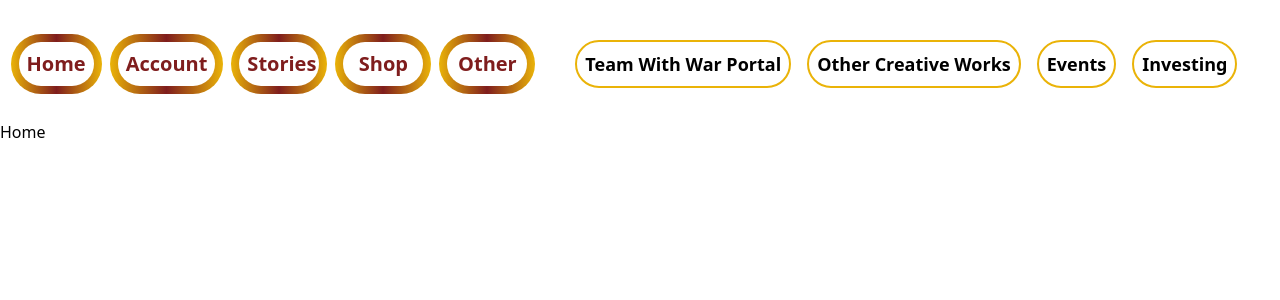
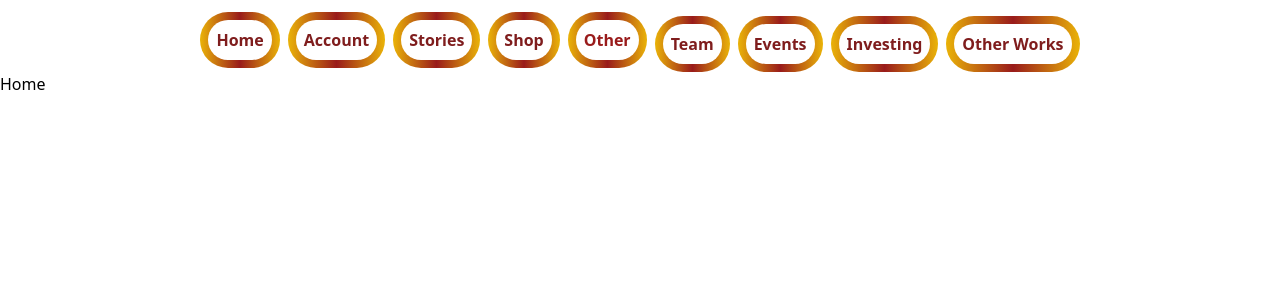
Before and after one commit to GithubWarPortal/GithubWarPortal, a React (Vite) app in the folder WarPortal/: page / in a window 1280 px wide. Both pictures are taken after a click on the button "Other". Shown: the top 300 px of the page. Built offline with nearby package versions, Linux system fonts and the light colour scheme.

Commit message:
final draft of css for navbar

```diff
--- a/WarPortal/src/components/Navbar.jsx
+++ b/WarPortal/src/components/Navbar.jsx
@@ -8,44 +8,44 @@ export default function Navbar() {
     setOpen(!open);
   };
   return (
-    <div class="">
+    <div class="dark:bg-gray-900 dark:text-white h-1/6">
       <nav>
-        <ul class="flex flex-wrap mt-2 gap-2 justify-center hover: text-center place-items-center">
+        <ul class="flex flex-wrap mt-2 gap-2 justify-center text-center place-items-center font-sans">
           <li>
-            <button class=" w-1/7 bg-gradient-to-r hover:bg-gradient-to-t hover:from-yellow-500 hover:via-red-900  hover:to-yellow-500 from-yellow-500 via-red-900 p-2 to-yellow-500  rounded-full font-bold hover: text-center">
+            <button class="w-1/7 bg-gradient-to-r  hover:bg-gradient-to-t hover:from-yellow-500 hover:via-red-800  hover:to-yellow-500 from-yellow-500 via-red-800 p-2 to-yellow-500  rounded-full font-bold hover: text-center">
               <span class="w-1/7 p-2 block hover: text-red-900 rounded-full bg-white">
                 {" "}
-                <Link class="hover: text-xl" to="/Home">
+                <Link class="focus:text-red-800 focus:ring focus:ring-red-900" to="/Home">
                   Home
                 </Link>{" "}
               </span>
             </button>
           </li>
           <li>
-            <button class="w-1/7 bg-gradient-to-r hover:bg-gradient-to-t hover:from-yellow-500 hover:via-red-900  hover:to-yellow-500 from-yellow-500 via-red-900 p-2 to-yellow-500  rounded-full font-bold hover: text-center">
+            <button class="w-1/7 bg-gradient-to-r  hover:bg-gradient-to-t hover:from-yellow-500 hover:via-red-800  hover:to-yellow-500 from-yellow-500 via-red-800 p-2 to-yellow-500  rounded-full font-bold hover: text-center">
               <span class="w-1/7 block rounded-full hover: text-red-900  p-2 bg-white">
                 {" "}
-                <Link class="hover: text-xl" to="/Account">
+                <Link class="" to="/Account">
                   Account
                 </Link>{" "}
               </span>
             </button>
           </li>
           <li>
-            <button class=" w-1/7 bg-gradient-to-r hover:bg-gradient-to-t hover:from-yellow-500 hover:via-red-900  hover:to-yellow-500 from-yellow-500 via-red-900 p-2 to-yellow-500  rounded-full font-bold hover: text-center">
-              <span class="w-20 block hover: text-red-900 rounded-full p-2 bg-white">
+            <button class="w-1/7 bg-gradient-to-r  hover:bg-gradient-to-t hover:from-yellow-500 hover:via-red-800  hover:to-yellow-500 from-yellow-500 via-red-800 p-2 to-yellow-500  rounded-full font-bold hover: text-center">
+              <span class="w-1/7 block hover: text-red-900 rounded-full p-2 bg-white">
                 {" "}
-                <Link class="hover: text-xl" to="/StoryArcs">
+                <Link class="" to="/StoryArcs">
                   Stories
                 </Link>{" "}
               </span>
             </button>
           </li>
           <li>
-            <button class="w-1/7 bg-gradient-to-r hover:bg-gradient-to-t hover:from-yellow-500 hover:via-red-900  hover:to-yellow-500 from-yellow-500 via-red-900 p-2 to-yellow-500  rounded-full font-bold hover: text-center">
-              <span class="w-20 block hover: text-red-900 p-2 rounded-full bg-white">
+            <button class="w-1/7 bg-gradient-to-r  hover:bg-gradient-to-t hover:from-yellow-500 hover:via-red-800  hover:to-yellow-500 from-yellow-500 via-red-800 p-2 to-yellow-500  rounded-full font-bold hover: text-center">
+              <span class="w-1/7 block hover: text-red-900 p-2 rounded-full bg-white">
                 {" "}
-                <Link class="hover: text-xl" to="/Shop">
+                <Link class="" to="/Shop">
                   Shop
                 </Link>{" "}
               </span>
@@ -53,11 +53,11 @@ export default function Navbar() {
           </li>
 
           <button
-            class="  w-1/7 bg-gradient-to-r hover:bg-gradient-to-t hover:from-yellow-500 hover:via-red-900  hover:to-yellow-500 from-yellow-500 via-red-900 p-2 to-yellow-500  rounded-full font-bold hover: text-centerr"
+            class="w-1/7 bg-gradient-to-r hover:bg-gradient-to-t hover:from-yellow-500 hover:via-red-800  hover:to-yellow-500 from-yellow-500 via-red-800 p-2 to-yellow-500  rounded-full font-bold hover: text-center"
             onClick={handleOpen}
           >
             {" "}
-            <span class=" hover: text-red-900 hover: text-xl p-2 w-20 block rounded-full bg-white">
+            <span class=" hover: text-red-800 hover:  p-2 w-1/7 block rounded-full bg-white">
               {" "}
               Other
             </span>
@@ -65,19 +65,47 @@ export default function Navbar() {
           {open ? (
             <div>
               <nav>
-                <ul class="  text-lg flex flex-wrap p-6 space-between">
-                  <li class=" border-yellow-500 m-2 hover:text-white w-30 hover:bg-gradient-to-t  hover:from-yellow-500 hover:via-red-900  hover:to-yellow-500 p-2 rounded-full font-bold  hover:text-center border-double border-2 ">
-                    <Link to="/Team">Team With War Portal</Link>
+                <ul class="flex flex-wrap mt-2 gap-2 justify-center hover: text-center place-items-center">
+                  <li>
+                    <button class="w-1/7 bg-gradient-to-r  hover:bg-gradient-to-t hover:from-yellow-500 hover:via-red-800  hover:to-yellow-500 from-yellow-500 via-red-800 p-2 to-yellow-500  rounded-full font-bold hover: text-center">
+                      <span class="w-1/7 block hover: text-red-900 p-2 rounded-full bg-white">
+                        {" "}
+                        <Link class="" to="/Team">
+                          Team
+                        </Link>{" "}
+                      </span>
+                    </button>
                   </li>
 
-                  <li class=" border-yellow-500 m-2  hover:text-white w-30 hover:bg-gradient-to-t  hover:from-yellow-500 hover:via-red-900  hover:to-yellow-500 p-2 rounded-full font-bold  hover:text-center border-double border-2 ">
-                    <Link to="/OtherCreativeWorks">Other Creative Works</Link>
+                  <li>
+                    <button class="w-1/7 bg-gradient-to-r  hover:bg-gradient-to-t hover:from-yellow-500 hover:via-red-800  hover:to-yellow-500 from-yellow-500 via-red-800 p-2 to-yellow-500  rounded-full font-bold hover: text-center">
+                      <span class="w-1/7 block hover: text-red-900 p-2 rounded-full bg-white">
+                        {" "}
+                        <Link class="" to="/Events">
+                          Events
+                        </Link>{" "}
+                      </span>
+                    </button>
                   </li>
-                  <li class=" border-yellow-500  m-2  hover:text-white w-30 hover:bg-gradient-to-t  hover:from-yellow-500 hover:via-red-900  hover:to-yellow-500 p-2 rounded-full font-bold  hover:text-center border-double border-2 ">
-                    <Link to="/Events">Events</Link>
+                  <li>
+                    <button class="w-1/7 bg-gradient-to-r  hover:bg-gradient-to-t hover:from-yellow-500 hover:via-red-800  hover:to-yellow-500 from-yellow-500 via-red-800 p-2 to-yellow-500  rounded-full font-bold hover: text-center">
+                      <span class="w-1/7 block hover: text-red-900 p-2 rounded-full bg-white">
+                        {" "}
+                        <Link class="" to="/Investing">
+                          Investing
+                        </Link>{" "}
+                      </span>
+                    </button>
                   </li>
-                  <li class=" border-yellow-500 m-2  hover:text-white w-30 hover:bg-gradient-to-t  hover:from-yellow-500 hover:via-red-900  hover:to-yellow-500 p-2 rounded-full font-bold  hover:text-center border-double border-2 ">
-                    <Link to="/Investing">Investing</Link>
+                  <li>
+                    <button class="w-1/7 bg-gradient-to-r  hover:bg-gradient-to-t hover:from-yellow-500 hover:via-red-800  hover:to-yellow-500 from-yellow-500 via-red-800 p-2 to-yellow-500  rounded-full font-bold hover: text-center">
+                      <span class="w-1/7 block hover: text-red-900 p-2 rounded-full bg-white">
+                        {" "}
+                        <Link class="" to="/OtherCreativeWorks">
+                          Other Works
+                        </Link>{" "}
+                      </span>
+                    </button>
                   </li>
                 </ul>
               </nav>
```
